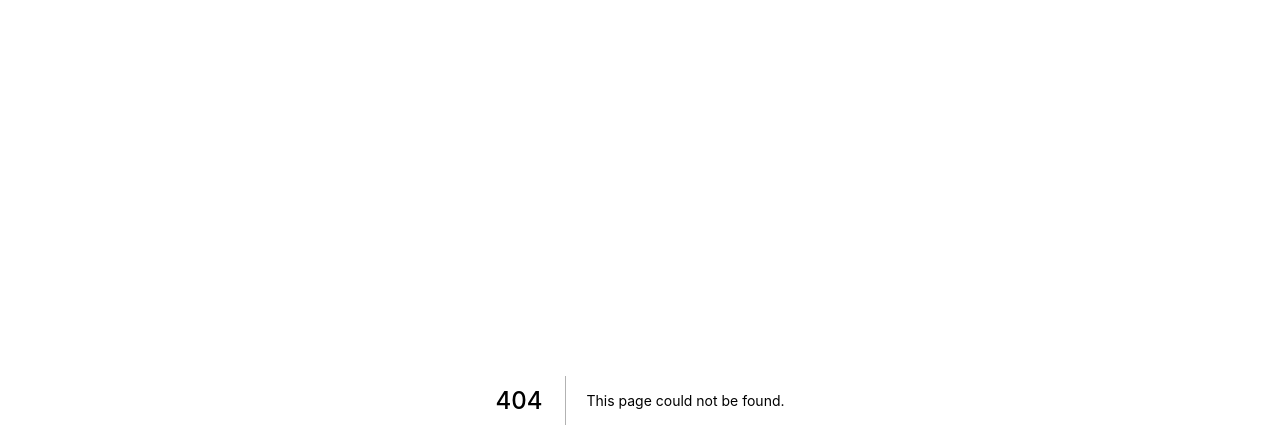
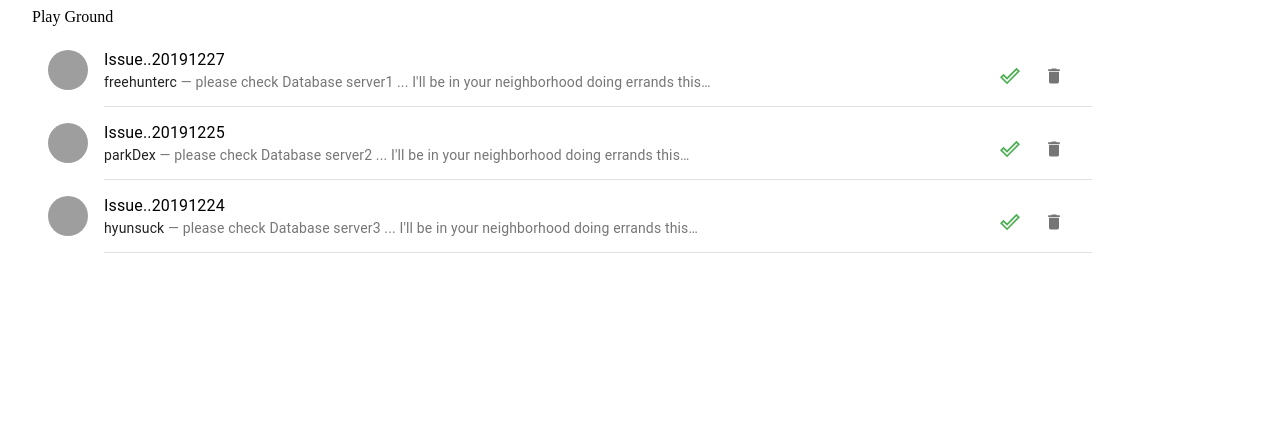
Before and after one commit to SeoEunkyo/todolist_next, a Next.js app: page /playground in a window 1280 px wide. Before the commit this address had no page. Shown: the top 448 px of the page. Built offline with nearby package versions, Linux system fonts and the light colour scheme; grey boxes are pictures that could not be loaded.

Commit message:
creacte Project

```diff
--- /dev/null
+++ b/components/TodoList/Item.js
@@ -0,0 +1,56 @@
+import React from 'react'
+import {Box,ListItem,ListItemAvatar,Avatar,ListItemText, Typography,makeStyles,Divider, IconButton } from '@material-ui/core';
+import DeleteIcon from '@material-ui/icons/Delete'
+import { green } from '@material-ui/core/colors';
+import DoneOutlineIcon from '@material-ui/icons/DoneOutline';
+
+const useStyles = makeStyles(theme => ({
+
+    inline: {
+        display: 'inline',
+    },
+    iconMargin: {
+        marginTop : 12,
+    }
+}));
+
+
+const Item = (props) => {
+    const classes = useStyles();
+    const item = props.item;
+    return(
+        <Box component="div">
+            <ListItem alignItems="flex-start">
+                <ListItemAvatar>
+                    <Avatar alt="Remy Sharp" src="http://placeimg.com/640/480/any" />
+                </ListItemAvatar>
+                <ListItemText
+                    primary={item.title}
+                    secondary={
+                        <React.Fragment>
+                            <Typography
+                                component="span"
+                                variant="body2"
+                                className={classes.inline}
+                                color="textPrimary"
+                            >
+                                {item.writer}
+                    </Typography>
+                             {' — '+item.context}
+                        </React.Fragment>
+                    }
+                />
+                <IconButton  className={classes.iconMargin}>
+                    <DoneOutlineIcon style={{ color: green[500] }} fontSize="small"/>
+                </IconButton>
+                <IconButton aria-label="delete" className={classes.iconMargin}>
+                    <DeleteIcon fontSize="small" />
+                </IconButton>
+            </ListItem>
+
+            <Divider variant="inset" component="li" />
+        </Box>
+    )
+}
+
+export default Item
--- /dev/null
+++ b/components/TodoList/ItemList.js
@@ -0,0 +1,27 @@
+import React from 'react'
+import Item from '../TodoList/Item'
+import {Box,makeStyles,List,Divider } from '@material-ui/core';
+
+
+const useStyles = makeStyles(theme => ({
+    root: {
+      width: '100%',
+      maxWidth: 1060,
+      backgroundColor: theme.palette.background.paper,
+    },
+}));
+
+
+const ItemList = (props) => {
+    const classes = useStyles();
+    const itemList = props.itemList;
+    return(
+    <Box component="div">
+        <List className={classes.root}>
+            {itemList.map((item)=> <Item item={item}/>)}
+
+        </List>
+    </Box>
+)}
+
+export default ItemList;
--- a/package.json
+++ b/package.json
@@ -8,6 +8,8 @@
     "start": "next start"
   },
   "dependencies": {
+    "@material-ui/core": "^4.8.1",
+    "@material-ui/icons": "^4.5.1",
     "next": "9.1.6",
     "react": "16.12.0",
     "react-dom": "16.12.0"
--- /dev/null
+++ b/pages/playground.js
@@ -0,0 +1,26 @@
+import React from 'react'
+
+import {Container} from '@material-ui/core';
+import Itme from '../components/TodoList/Item'
+import ItemList from '../components/TodoList/ItemList'
+
+
+
+
+const itemList = [
+    {writer:'freehunterc', title : "Issue..20191227", context : "please check Database server1 ... I'll be in your neighborhood doing errands this…"},
+    {writer:'parkDex', title : "Issue..20191225", context : "please check Database server2 ... I'll be in your neighborhood doing errands this…"},
+    {writer:'hyunsuck', title : "Issue..20191224", context : "please check Database server3 ... I'll be in your neighborhood doing errands this…"}
+
+]
+
+
+const PlayGround = () => (
+    <Container>
+        Play Ground
+
+        <ItemList itemList={itemList}/>
+    </Container>
+)
+
+export default PlayGround
```
Also changed, not shown: components/TodoList/AddItem.js (added, +23 -0 lines), pages/index.js (+21 -71 lines), 1 other file (tests, documents, lock files or other folders).
